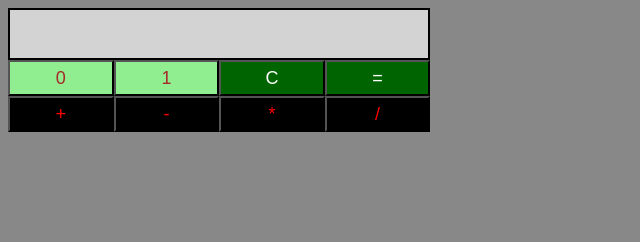
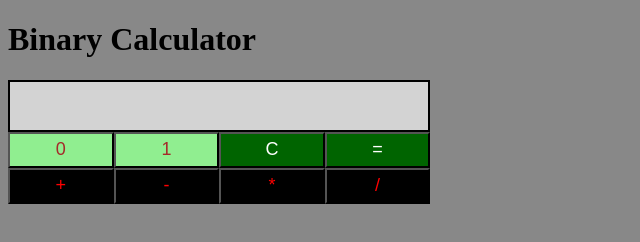
Before and after one commit to chandrikadalakoti2/BinaryCalculator, a plain HTML site: page index.html in a window 1280 px wide. Shown: the whole page, without its empty margins (0-640 px from the left). Drawn offline with Linux system fonts and the light colour scheme.

Commit message:
Update index.html

```diff
--- a/index.html
+++ b/index.html
@@ -7,6 +7,7 @@
         <title>Binary Calculator</title>
     </head>
     <body>
+        <h1>Binary Calculator</h1>
         <div id='container'>
         <div id='res'></div>
         <div id="btns">
```
